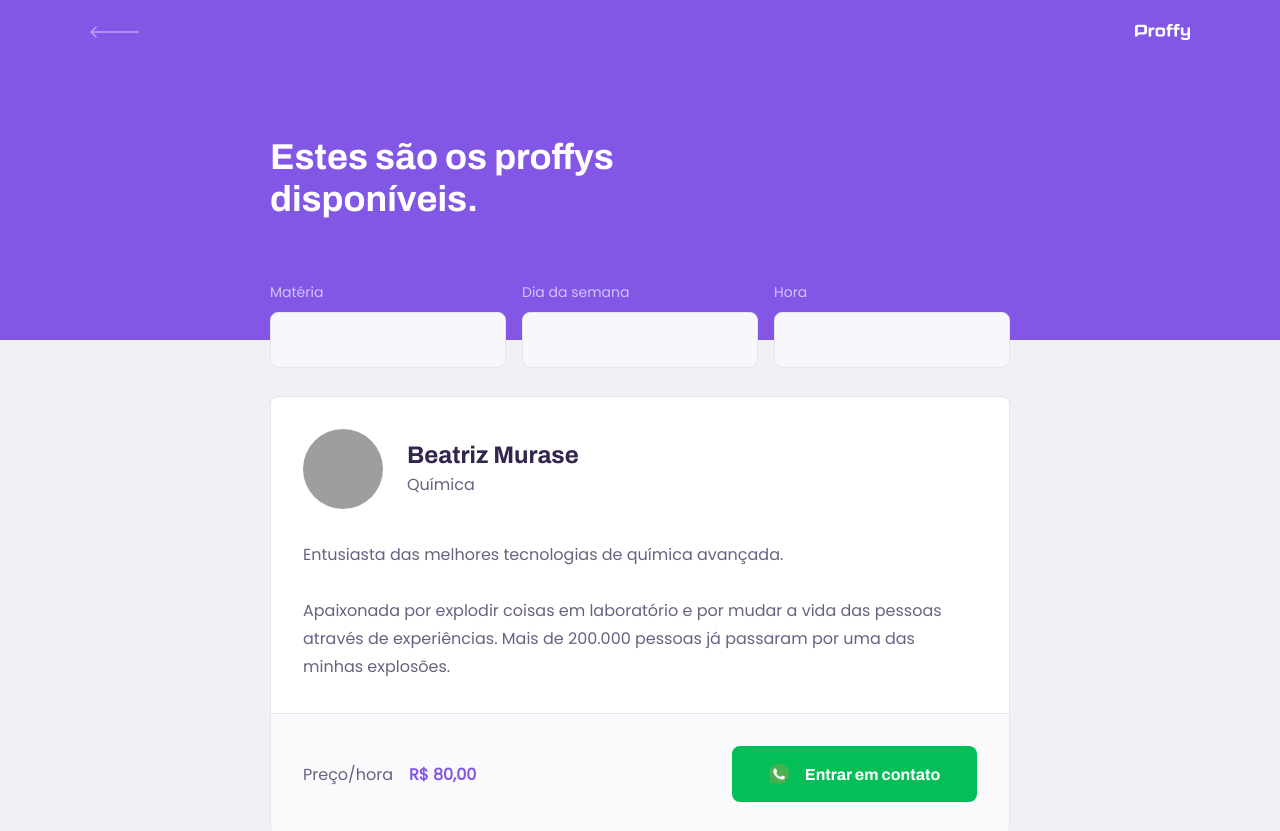
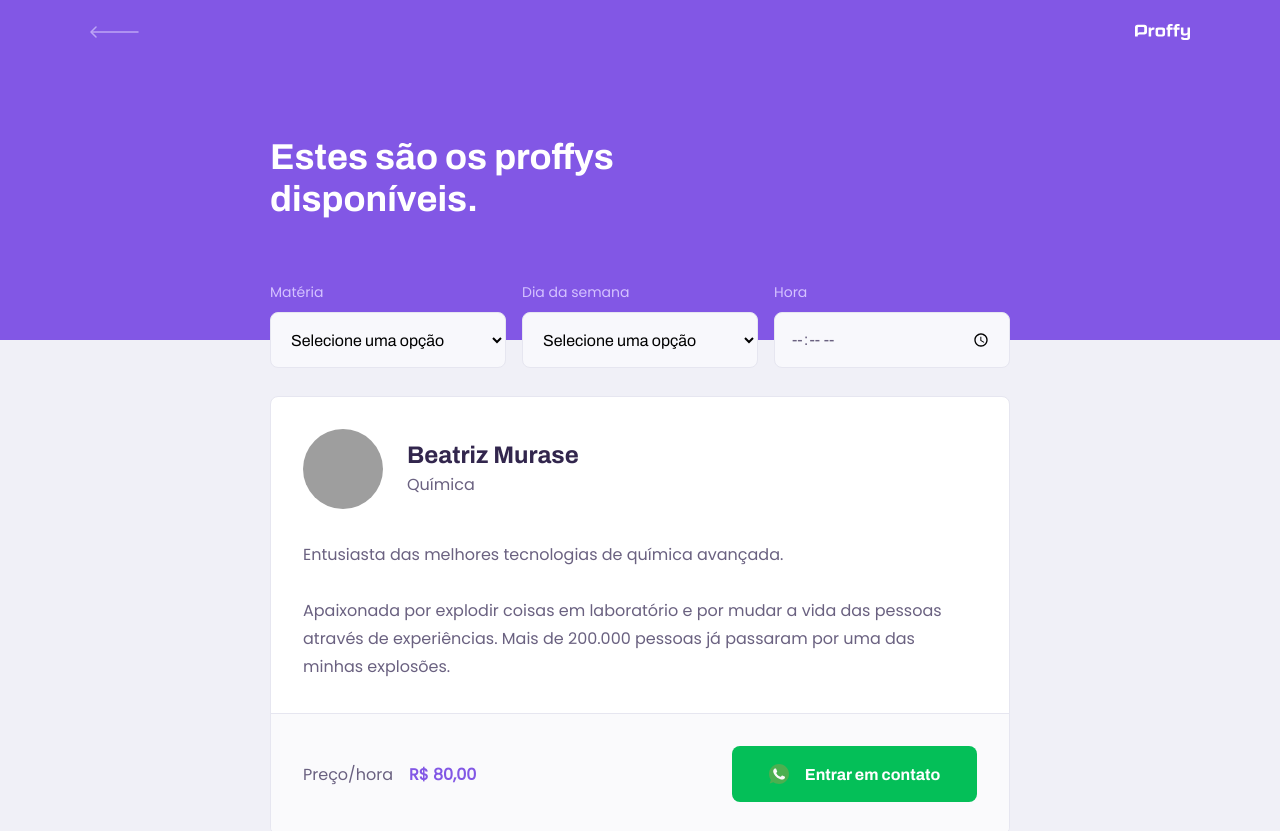
Before and after one commit to bmurase/nlw2-proffy-web, a React (Create React App) app: page /study in a window 1280 px wide. Shown: the top 831 px of the page. Built offline with nearby package versions, Linux system fonts and the light colour scheme; grey boxes are pictures that could not be loaded.

Commit message:
feat: add select components

```diff
--- a/src/pages/TeacherList/index.tsx
+++ b/src/pages/TeacherList/index.tsx
@@ -3,24 +3,47 @@
 
 import "./styles.css";
 import TeacherItem from "../../components/TeacherItem";
+import Input from "../../components/Input";
+import Select from "../../components/Select";
 
 function TeacherList() {
   return (
     <div id="page-teacher-list" className="container">
       <PageHeader title="Estes são os proffys disponíveis.">
         <form id="search-teachers">
-          <div className="input-block">
-            <label htmlFor="subject">Matéria</label>
-            <input type="text" id="subject" />
-          </div>
-          <div className="input-block">
-            <label htmlFor="weekday">Dia da semana</label>
-            <input type="text" id="weekday" />
-          </div>
-          <div className="input-block">
-            <label htmlFor="time">Hora</label>
-            <input type="text" id="time" />
-          </div>
+          <Select
+            name="subject"
+            label="Matéria"
+            options={[
+              { value: "Artes", label: "Artes" },
+              { value: "Biologia", label: "Biologia" },
+              { value: "Física", label: "Física" },
+              { value: "Geografia", label: "Geografia" },
+              { value: "História", label: "História" },
+              { value: "Matemática", label: "Matemática" },
+              { value: "Gramática", label: "Gramática" },
+              { value: "Química", label: "Química" },
+              { value: "Sociologia", label: "Sociologia" },
+              { value: "Filosofia", label: "Filosofia" },
+              { value: "Literatura", label: "Literatura" },
+              { value: "Redação", label: "Redação" },
+              { value: "Educação Física", label: "Educação Físicas" },
+            ]}
+          />
+          <Select
+            name="week_day"
+            label="Dia da semana"
+            options={[
+              { value: "0", label: "Domingo" },
+              { value: "1", label: "Segunda-feira" },
+              { value: "2", label: "Terça-feira" },
+              { value: "3", label: "Quarta-feira" },
+              { value: "4", label: "Quinta-feira" },
+              { value: "5", label: "Sexta-feira" },
+              { value: "6", label: "Sábado" },
+            ]}
+          />
+          <Input name="time" label="Hora" type="time" />
         </form>
       </PageHeader>
 
--- a/src/pages/TeacherList/styles.css
+++ b/src/pages/TeacherList/styles.css
@@ -9,41 +9,6 @@
 
 #search-teachers label {
   color: var(--color-text-in-primary);
-}
-
-#search-teachers .input-block {
-  position: relative;
-}
-
-#search-teachers .input-block + .input-block {
-  margin-top: 1.4rem;
-}
-
-#search-teachers .input-block label {
-  font-size: 1.4rem;
-}
-
-#search-teachers .input-block input {
-  width: 100%;
-  height: 5.6rem;
-  margin-top: 0.8rem;
-  border-radius: 0.8rem;
-  background: var(--color-input-background);
-  border: 1px solid var(--color-line-in-white);
-  outline: 0;
-  padding: 0 1.6rem;
-  font: 1.6rem Archivo;
-}
-
-#search-teachers .input-block:focus-within::after {
-  width: calc(100% - 3.2rem);
-  height: 2px;
-  content: "";
-  background: var(--color-primary-light);
-  position: absolute;
-  left: 1.6rem;
-  right: 1.6rem;
-  bottom: 0;
 }
 
 #page-teacher-list main {
@@ -64,7 +29,8 @@
     bottom: -28px;
   }
 
-  #search-teachers .input-block + .input-block {
+  #search-teachers .input-block + .input-block,
+  #search-teachers .select-block + .select-block {
     margin-top: 0;
   }
 
```
